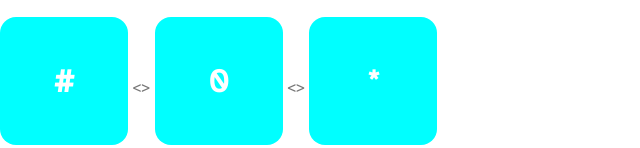
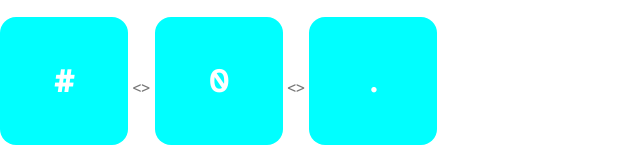
Before and after one commit to websiteeee/POS, a plain HTML site: page index.html in a window 1280 px wide. Shown: the part 649-797 px from the top of the page, 0-640 px from the left. Drawn offline with Linux system fonts and the light colour scheme; a web font is replaced by a local one.

Commit message:
Update index.html

```diff
--- a/index.html
+++ b/index.html
@@ -60,7 +60,6 @@
                 &lt;&gt;
                 <button class="btn-primary" type="button">0</button>
                 &lt;&gt;
-                <button class="btn-primary" type="button">*</button>
-            </section>
+                <button class="btn-primary" type="button">.</button>
     </body>
 </html>
```
